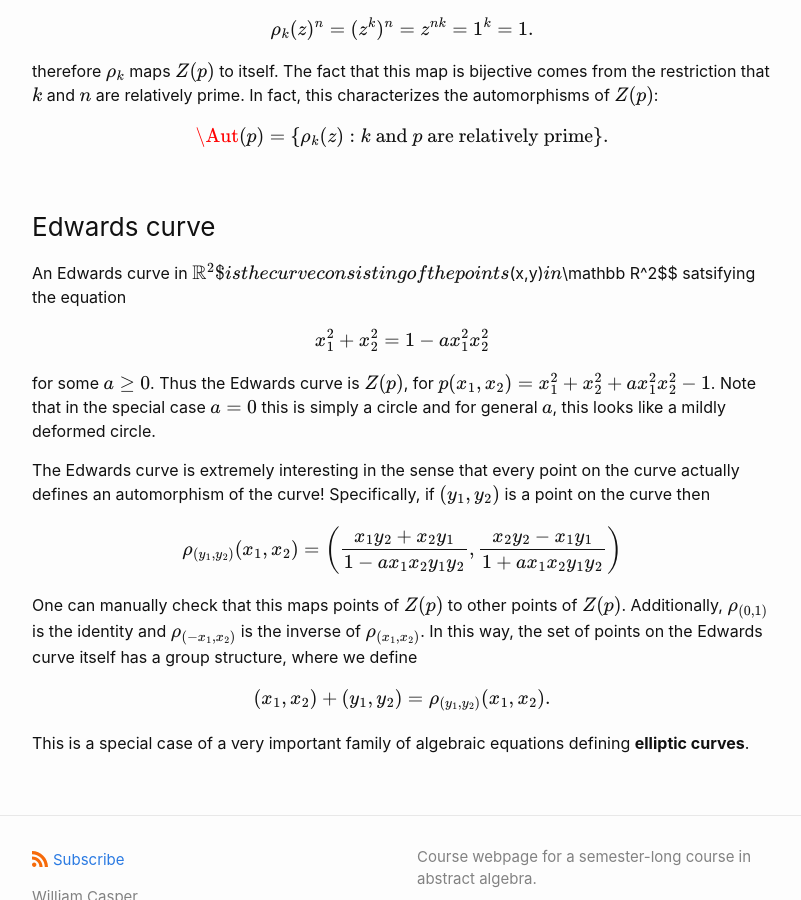
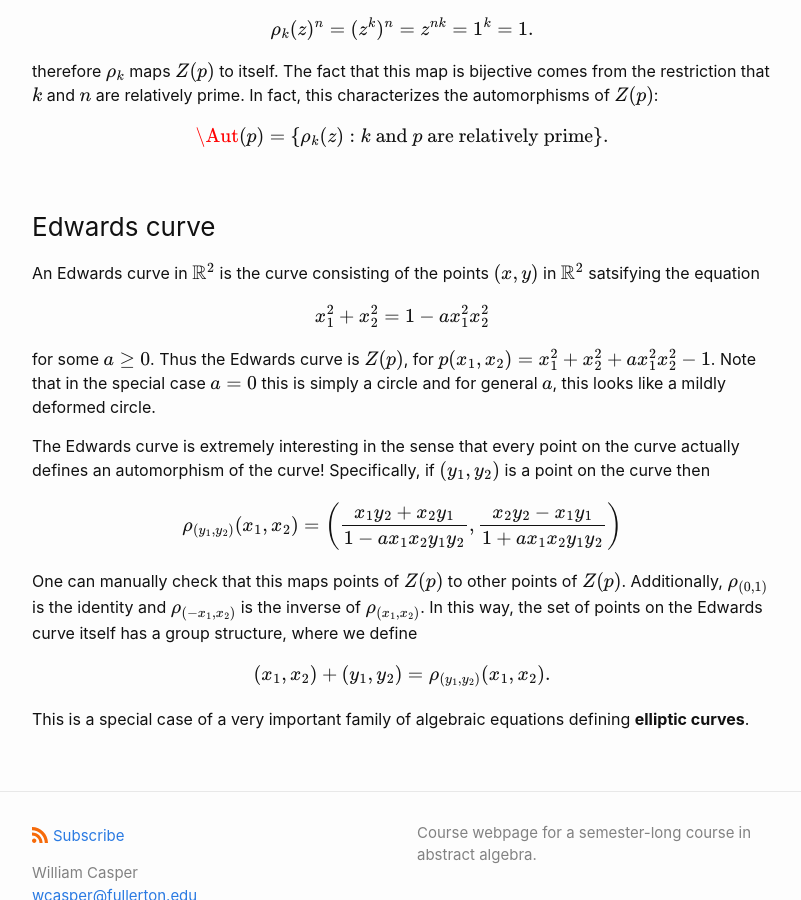
Before and after one commit to wcasper/math407spring2021, a Jekyll site: the page built from topics/algebraic-equations.md, in a window 1280 px wide and 900 px high, scrolled down 977 px. Shown: the whole window, without its empty margins (238-1039 px from the left). Built offline with Jekyll 4.4.1, drawn with Linux system fonts in a browser that asks for light colours.

Commit message:
fixed typo

```diff
--- a/topics/algebraic-equations.md
+++ b/topics/algebraic-equations.md
@@ -39,7 +39,7 @@ $$\Aut(p) = \{\rho_k(z) : \text{$k$ and $p$ are relatively prime}\}.$$
 
 
 ### Edwards curve
-An Edwards curve in $$\mathbb R^2$ is the curve consisting of the points $$(x,y)$$ in $$\mathbb R^2$$ satsifying the equation
+An Edwards curve in $$\mathbb R^2$$ is the curve consisting of the points $$(x,y)$$ in $$\mathbb R^2$$ satsifying the equation
 
 $$x_1^2 + x_2^2 = 1 - ax_1^2x_2^2$$
 
```
